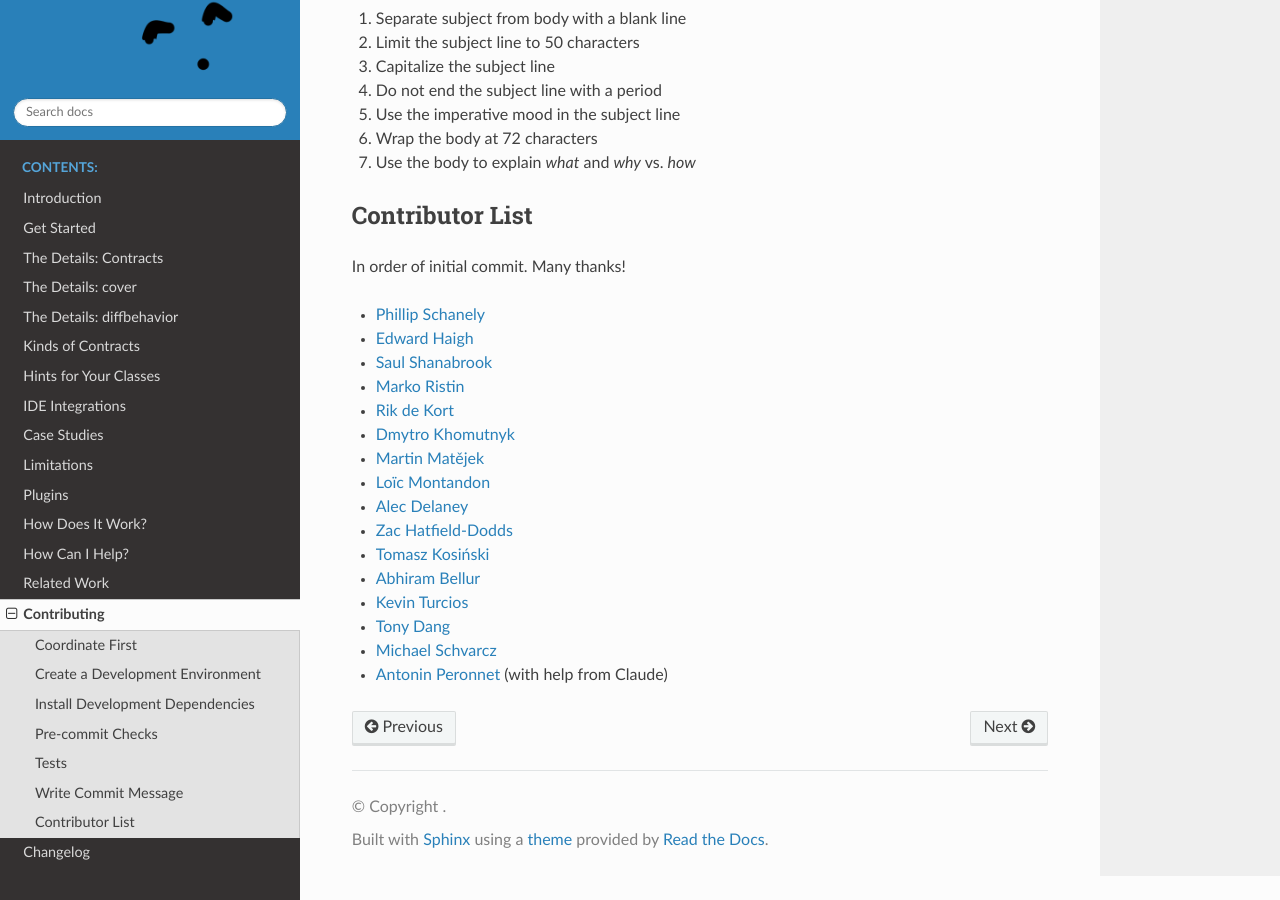
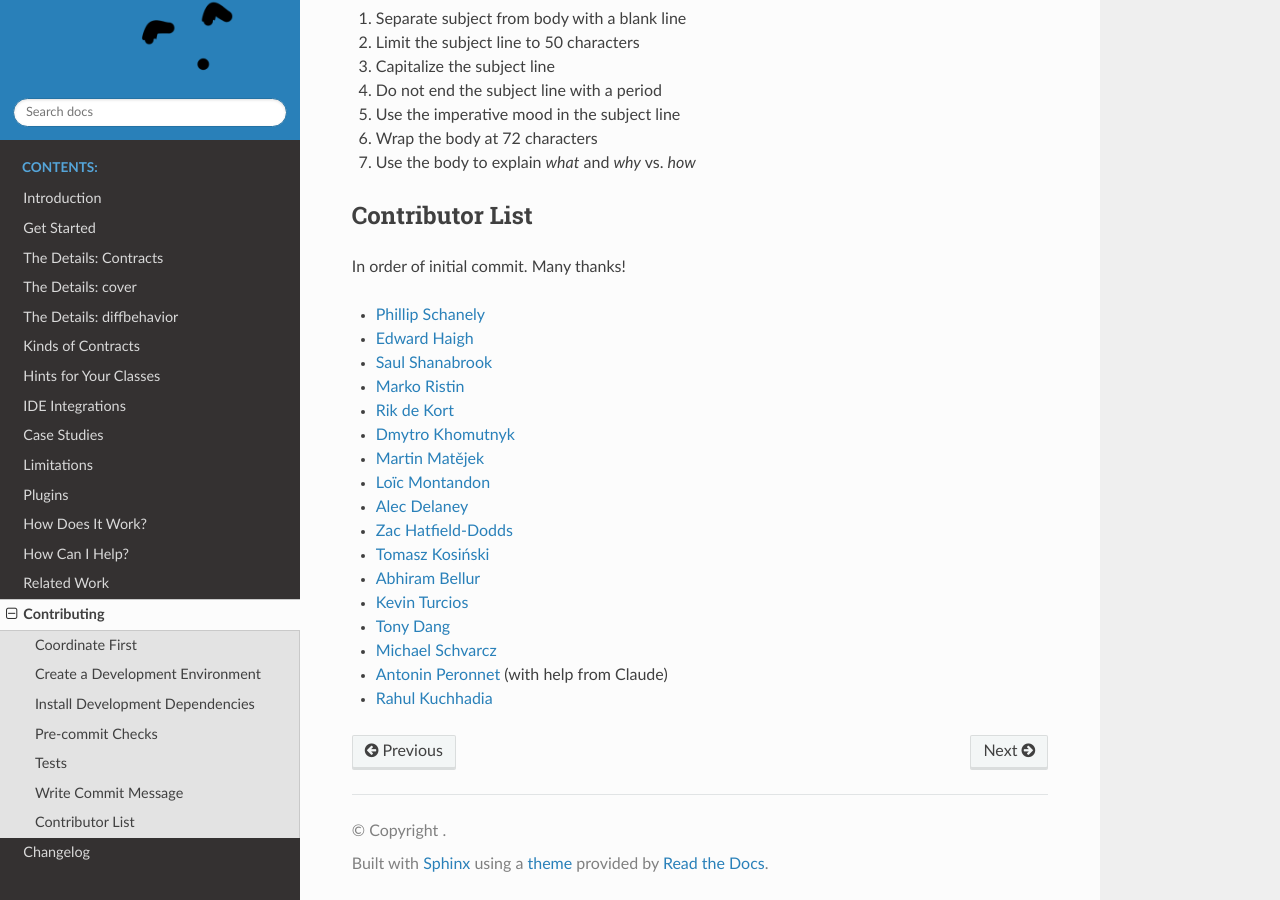
Before and after one commit to pschanely/CrossHair, a Sphinx documentation site: the page built from doc/source/contributing.rst, in a window 1280 px wide and 900 px high, scrolled down 1755 px. Built offline with Sphinx 7.4.7 and the Read the Docs theme 3.1.0, drawn with Linux system fonts in a browser that asks for light colours; the version number is read from the project's files by our own code.

Commit message:
Add Rahul Kuchhadia to the contributor list

```diff
--- a/doc/source/contributing.rst
+++ b/doc/source/contributing.rst
@@ -126,3 +126,4 @@ In order of initial commit. Many thanks!
 * `Tony Dang <https://github.com/Dang-Hoang-Tung>`_
 * `Michael Schvarcz <https://github.com/michael-schvarcz>`_
 * `Antonin Peronnet <https://github.com/rambip>`_ (with help from Claude)
+* `Rahul Kuchhadia <https://github.com/rahul188>`_
```
